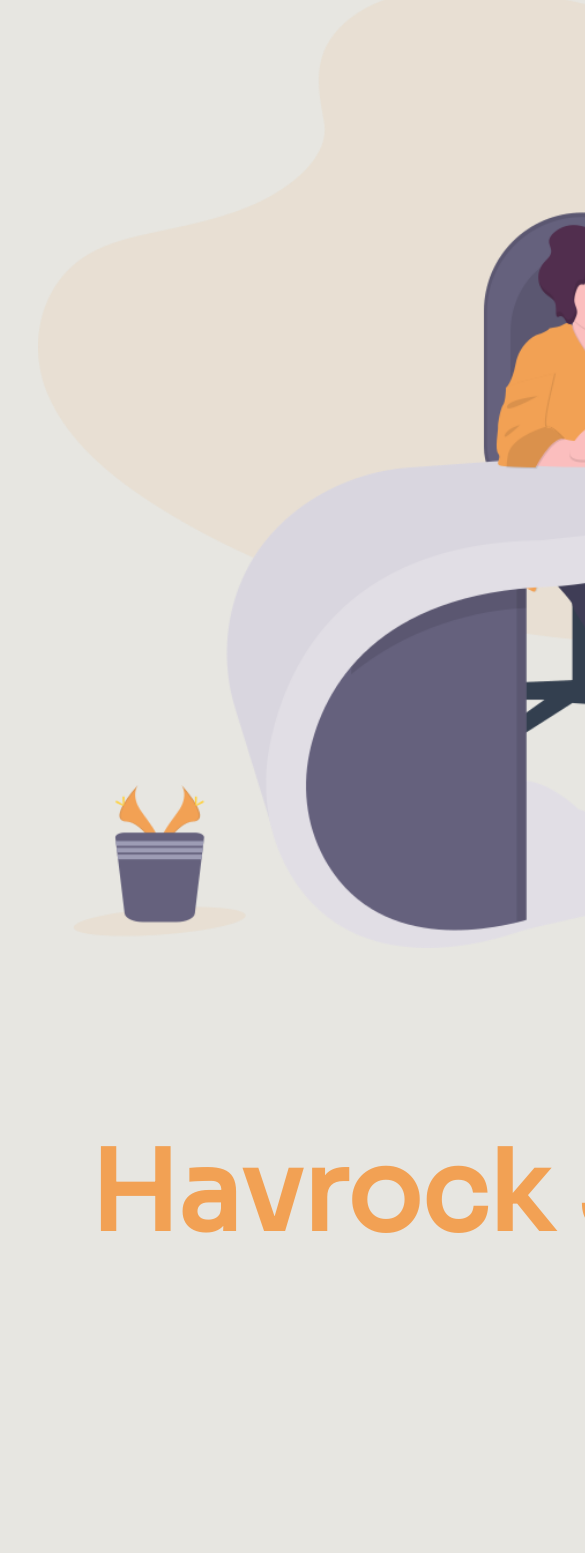
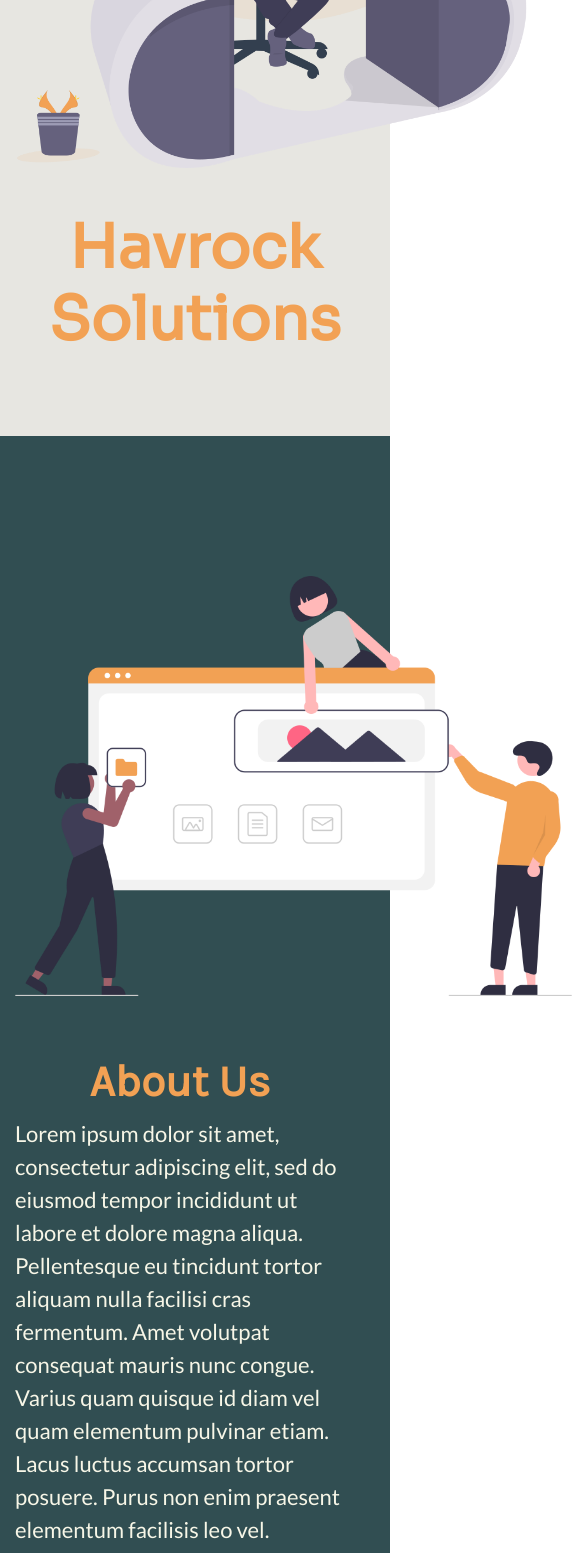
Before and after one commit to chitranshjain/havrocksolutions, a React (Create React App) app: page / in a window 390 px wide. Shown: the part 432-1985 px from the top of the page, 585 px wide, since content can reach past the window. Built offline with nearby package versions, Linux system fonts and the light colour scheme.

Commit message:
removed height

```diff
--- a/src/components/Contact.jsx
+++ b/src/components/Contact.jsx
@@ -16,7 +16,7 @@
     return <div id="contact">
         <h2 data-aos="fade-up" className="contact-title">Contact Us</h2>
         <div className="row">
-            <div data-aos = "fade-down" className="col">
+            <div data-aos = "fade-down" className="col details-side">
                 <img className="contact-img" src={contact} />
                 <h4 className="contact-us">Have something to discuss? Get in touch</h4>
                 <div className="contact-details">
@@ -25,7 +25,7 @@
                     <div className="detail"><i class="fas fa-map-marker-alt"></i>&emsp;&emsp;&nbsp;Flat No 703, Tower L, Homes 121, Gh 001, Sector 121, Noida &emsp;&emsp;&nbsp;&nbsp;&nbsp;&nbsp;&nbsp;&nbsp;&nbsp;&nbsp;&nbsp;&nbsp;&nbsp;&nbsp;&nbsp;&nbsp;&nbsp;Gautam Buddha Nagar, UP - 201307</div>
                 </div>
             </div>
-            <div data-aos = "fade-down" className="col">
+            <div data-aos = "fade-down" className="col mail-side">
                 <img className="contact-img email-img" src={email} />
                 <div className="contact-form">
                     <Form>
--- a/src/styles/About.css
+++ b/src/styles/About.css
@@ -1,7 +1,7 @@
 #about {
-    height: 800px !important;
     text-align: center;
     background-color: #314e52;
+    padding-bottom: 120px;
 }
 
 .about-img {
@@ -23,26 +23,3 @@
     color: #f7f6e7;
     font-size: 22px;
 }
-
-@media (max-width: 1080px) {
-    #about {
-        width: 1200px;
-        height: 2800px !important;
-    }
-
-    .about-img {
-        height: 820px;
-        margin-top: 140px;
-    }
-
-    .about-title {
-        margin-top: 180px;
-        font-size: 100px;
-    }
-
-    .about-content {
-        margin-top: 40px;
-        font-size: 45px;
-        text-align: center;
-    }
-}
--- a/src/styles/Contact.css
+++ b/src/styles/Contact.css
@@ -1,7 +1,7 @@
 #contact {
-    height: 800px !important;
     background-color: #314e52;
     text-align: center;
+    padding-bottom: 175px;
 }
 
 .contact-title {
@@ -61,8 +61,10 @@
     margin-top: 20px;
 }
 
-@media (max-width:1080px) {
-    #contact {
-        width: 1200px;
-    }
+.details-side {
+    padding: 16px;
 }
+
+.mail-side {
+    padding: 16px;
+}
--- a/src/styles/Footer.css
+++ b/src/styles/Footer.css
@@ -14,9 +14,3 @@
 .footer-text:hover {
     color: #f2a154;
 }
-
-@media (max-width: 1080px) {
-    .footer {
-        width: 1200px;
-    }
-}
--- a/src/styles/Header.css
+++ b/src/styles/Header.css
@@ -30,18 +30,3 @@
     display: flex;
     padding: 8px 24px 0 0 !important;
 }
-
-@media (max-width: 1080px) {
-    .navbar-brand {
-        font-size:60px;
-    }
-
-    .nav-link {
-        font-size: 40px;
-    }
-
-    .navbar{
-        width: 1170px;
-        text-align: center;
-    }
-}
--- a/src/styles/Home.css
+++ b/src/styles/Home.css
@@ -18,33 +18,6 @@
 
 #home {
     text-align: center;
-    height: 800px;
     background-color: #e7e6e1;
+    padding-bottom: 80px;
 }
-
-@media (max-width : 1080px) {
-    .home-img {
-        margin-top: 420px;
-        height: 960px !important;
-    }
-
-    .head-title {
-        display: inline;
-        font-family: 'Sora', sans-serif;
-        color: #f2a154;
-        font-weight: bold;
-        font-size: 110px;
-        margin-top: 60px;
-    }
-
-    .heading {
-        margin-top: 180px;
-    }
-
-    #home {
-        text-align: center;
-        height: 2140px !important;
-        width: 1200px;
-        background-color: #e7e6e1;
-    }
-}
--- a/src/styles/ServicesCard.css
+++ b/src/styles/ServicesCard.css
@@ -30,21 +30,3 @@
     text-align: left;
     font-size: 18px;
 }
-
-@media (max-width: 1080px) {
-    .card {
-        border-radius: 16px !important;
-    }
-
-    .service-img {
-        height: 320px;
-    }
-
-    .service-title {
-        font-size: 80px;
-    }
-
-    .service-desc {
-        font-size: 40px;
-    }
-}
--- a/src/styles/What.css
+++ b/src/styles/What.css
@@ -1,7 +1,7 @@
 #what {
-    height: 800px;
     background-color: white;
     text-align: center;
+    padding-bottom: 120px;
 }
 
 .what-title {
@@ -11,18 +11,3 @@
     font-size: 44px;
     padding-top: 80px;
 }
-
-@media (max-width:1080px) {
-    #what {
-        height: 2200px;
-        width: 1200px;
-    }
-
-    .what-title {
-        font-size: 80px;
-    }
-
-    .services {
-        margin-top: 100px;
-    }
-}
```
